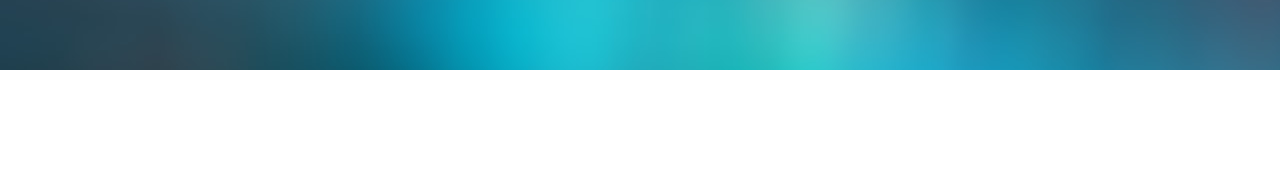
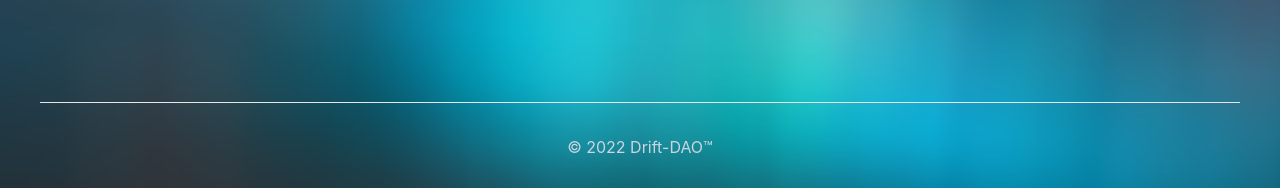
Before and after one commit to deependujha/drift-dao-website, a Next.js app in the folder frontend/: page / in a window 1280 px wide. Shown: the part 3422-3610 px from the top of the page. Before the commit the page ends 3492 px from the top, so only its background shows below. Built offline with nearby package versions, Linux system fonts and the light colour scheme.

Commit message:
footer added

```diff
--- /dev/null
+++ b/frontend/components/layout/Footer.jsx
@@ -0,0 +1,15 @@
+import React from 'react'
+import { Footer } from 'flowbite-react';
+
+const Footer_01 = () => {
+  return (
+    <div className="w-full text-center py-8 px-10">
+      <hr></hr>
+      <div className="mt-8 text-slate-300">
+        &copy; 2022 Drift-DAO™
+      </div>
+    </div>
+  );
+}
+
+export default Footer_01
--- a/frontend/components/main/Contact.jsx
+++ b/frontend/components/main/Contact.jsx
@@ -1,14 +1,15 @@
 import React from 'react';
 import Image from 'next/image';
 import Contact_form from './Contact_form';
+import Footer from '../layout/Footer';
 
 const Contact = () => {
 	return (
-		<div className="bg-[url('/images/bg1.jpg')]" id="contact">
+    <div className="bg-[url('/images/bg1.jpg')] bg-fixed" id="contact">
       <div className="grid sm:grid-cols-2 gap-4">
         <div className="sm:flex items-center justify-center sm:h-screen mt-5">
           <div
-						style={{ position: 'relative' }}
+            style={{ position: "relative" }}
             className="md:h-72 md:w-72 lg:h-96 lg:w-96 h-44 w-44 m-auto "
           >
             <Image
@@ -30,6 +31,7 @@ const Contact = () => {
           </div>
         </div>
       </div>
+      <Footer />
     </div>
   );
 };
--- a/frontend/pages/onBoardDAO.js
+++ b/frontend/pages/onBoardDAO.js
@@ -1,10 +1,12 @@
 import React from 'react';
+import Footer_01 from '../components/layout/Footer';
 import OnBoardDAO from '../components/onBoardDAO/OnBoardDAO';
 
 const onBoardDAO = () => {
 	return (
 		<div className="bg-[url('/images/bg.jpg')]  bg-fixed" >
 			<OnBoardDAO />
+			<Footer_01/>
 		</div>
 	);
 };
```
Lines whose indentation alone changed are shown as unchanged.
